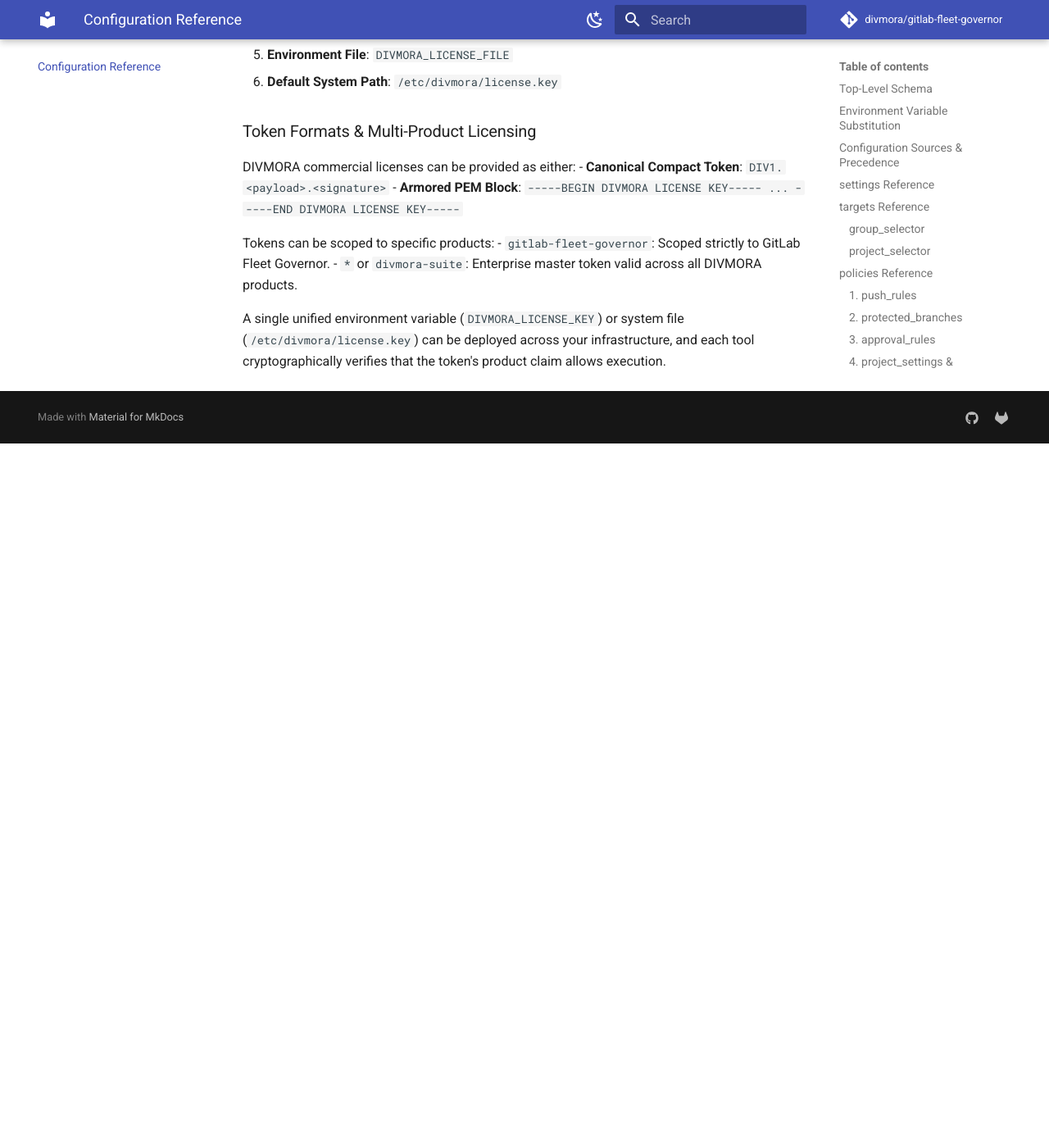
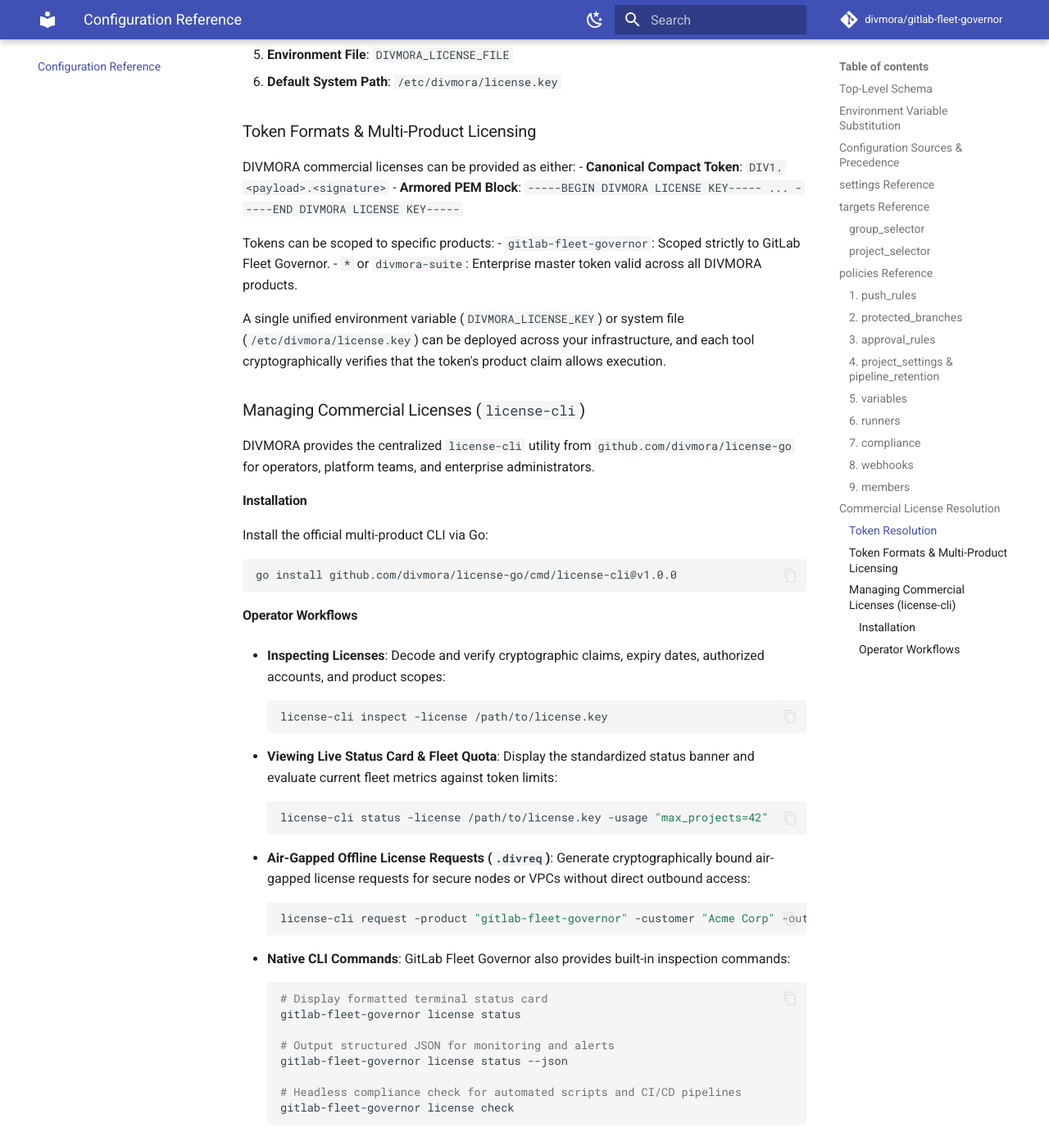
Before and after one commit to divmora/gitlab-fleet-governor, an MkDocs documentation site: the page built from docs/configuration.md, in a window 1280 px wide and 1400 px high, scrolled down 7221 px. Shown: the whole window at 82% size. Built offline with MkDocs 1.6.1 and Material for MkDocs 9.7.7, drawn with Linux system fonts in a browser that asks for light colours; comment, search, counter and statistics services are not loaded; before the commit the page ends 7762 px from its top, so only the background shows below that.

Commit message:
docs(license): update operator documentation to reference license-cli (#42)
- Update README.md and docs/configuration.md to document license-cli installation
- Document downstream operator commands: inspect, status, request (.divreq)
- Enhance CLI help text in gitlab-fleet-governor license subcommands

````diff
--- a/docs/configuration.md
+++ b/docs/configuration.md
@@ -313,3 +313,48 @@
 - `*` or `divmora-suite`: Enterprise master token valid across all DIVMORA products.
 
 A single unified environment variable (`DIVMORA_LICENSE_KEY`) or system file (`/etc/divmora/license.key`) can be deployed across your infrastructure, and each tool cryptographically verifies that the token's product claim allows execution.
+
+### Managing Commercial Licenses (`license-cli`)
+
+DIVMORA provides the centralized `license-cli` utility from `github.com/divmora/license-go` for operators, platform teams, and enterprise administrators.
+
+#### Installation
+
+Install the official multi-product CLI via Go:
+
+```bash
+go install github.com/divmora/license-go/cmd/license-cli@v1.0.0
+```
+
+#### Operator Workflows
+
+- **Inspecting Licenses**:
+  Decode and verify cryptographic claims, expiry dates, authorized accounts, and product scopes:
+  ```bash
+  license-cli inspect -license /path/to/license.key
+  ```
+
+- **Viewing Live Status Card & Fleet Quota**:
+  Display the standardized status banner and evaluate current fleet metrics against token limits:
+  ```bash
+  license-cli status -license /path/to/license.key -usage "max_projects=42"
+  ```
+
+- **Air-Gapped Offline License Requests (`.divreq`)**:
+  Generate cryptographically bound air-gapped license requests for secure nodes or VPCs without direct outbound access:
+  ```bash
+  license-cli request -product "gitlab-fleet-governor" -customer "Acme Corp" -out ./node.divreq
+  ```
+
+- **Native CLI Commands**:
+  GitLab Fleet Governor also provides built-in inspection commands:
+  ```bash
+  # Display formatted terminal status card
+  gitlab-fleet-governor license status
+
+  # Output structured JSON for monitoring and alerts
+  gitlab-fleet-governor license status --json
+
+  # Headless compliance check for automated scripts and CI/CD pipelines
+  gitlab-fleet-governor license check
+  ```
````
Also changed, not shown: README.md (+37 -0 lines), 1 other file.
